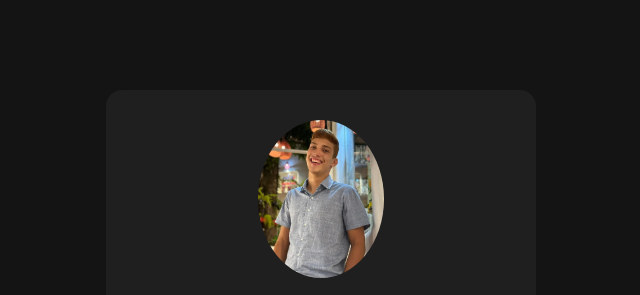
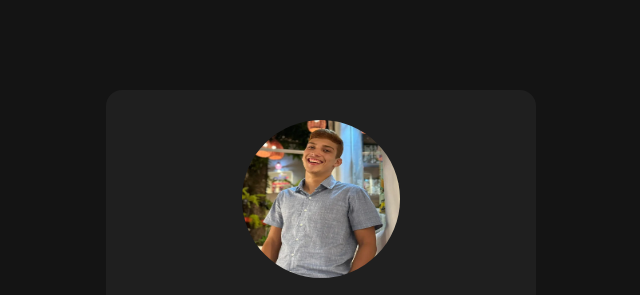
Before and after one commit to AlbertoLucas04/social_link_profile, a plain HTML site: page index.html in a window 1280 px wide. Shown: the top 295 px of the page, without its empty margins (422-1062 px from the left). Drawn offline with Linux system fonts and the light colour scheme; a web font is replaced by a local one.

Commit message:
alterações

```diff
--- a/index.html
+++ b/index.html
@@ -39,7 +39,7 @@
 
         p {
             color: white;
-            margin-top: ;
+
         }
 
         article {
@@ -60,7 +60,8 @@
 
         .my_photo {
             height: 158px;
-            border-radius: 85%;
+            width: 158px;
+            border-radius: 50%;
             margin-top: 30px;
         }
 
```
